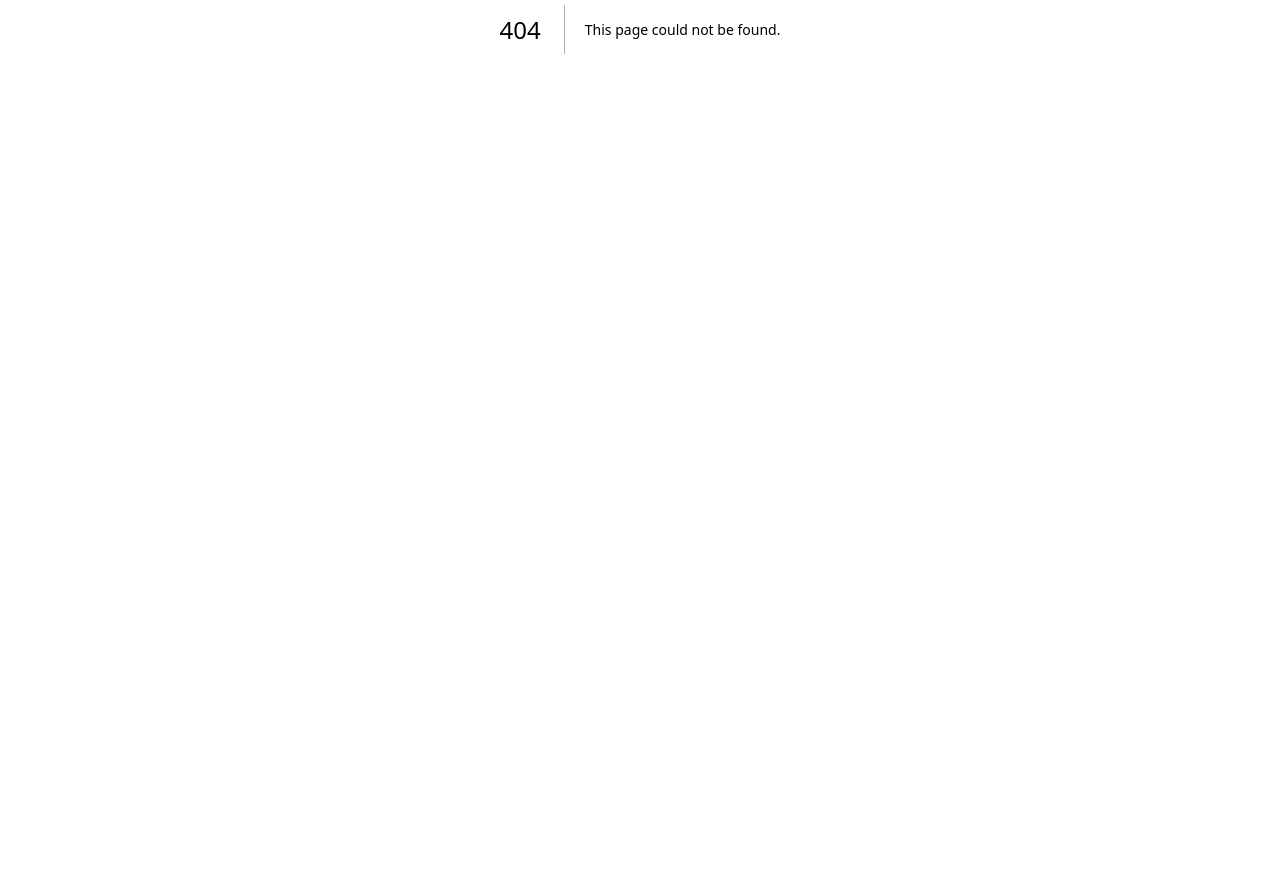
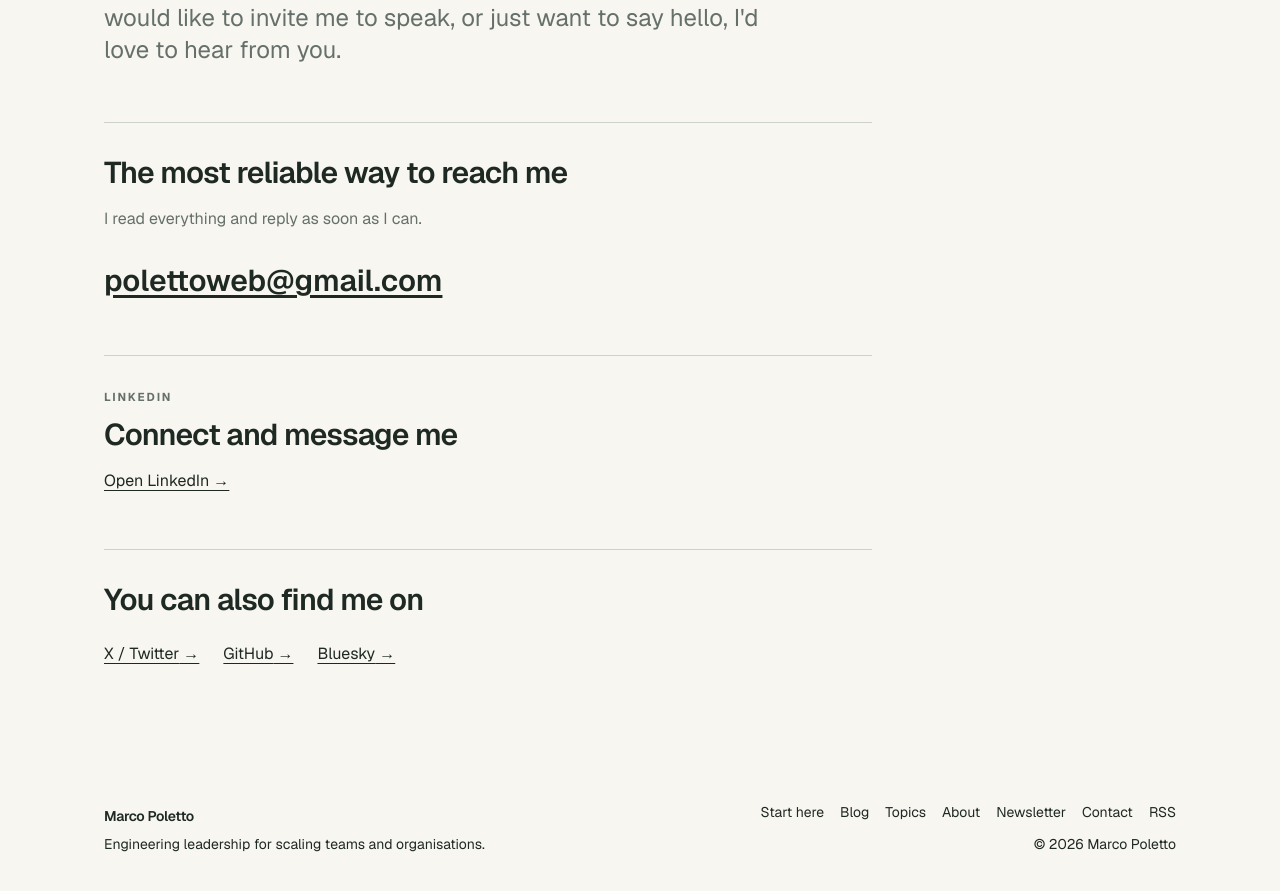
Before and after one commit to polettoweb/poletto-dev-rebuild, a Next.js app: page /contact in a window 1280 px wide. Before the commit this address had no page. Shown: the part 371-1262 px from the top of the page. Before the commit the page ends 800 px from the top, so only its background shows below. Built offline with nearby package versions, Linux system fonts and the light colour scheme.

Commit message:
feat: add direct contact page

```diff
--- /dev/null
+++ b/src/app/contact/page.tsx
@@ -0,0 +1,92 @@
+import type { Metadata } from "next";
+
+import { PageContainer } from "@/components/layout/PageContainer";
+import { SiteFooter } from "@/components/layout/SiteFooter";
+import { SiteHeader } from "@/components/layout/SiteHeader";
+
+export const metadata: Metadata = {
+  title: "Get in Touch | Marco Poletto",
+  description:
+    "Contact Marco Poletto about engineering leadership, organisational scaling, speaking, or collaboration.",
+};
+
+const socialLinks = [
+  { href: "https://x.com/GamerSince8bit", label: "X / Twitter" },
+  { href: "https://github.com/polettoweb", label: "GitHub" },
+  { href: "https://bsky.app/profile/poletto.dev", label: "Bluesky" },
+];
+
+export default function ContactPage() {
+  return (
+    <>
+      <SiteHeader />
+      <main>
+        <PageContainer className="py-16 sm:py-24">
+          <article className="max-w-3xl">
+            <p className="eyebrow">Get in touch</p>
+            <h1 className="mt-5 text-5xl font-semibold leading-[1.05] tracking-tight sm:text-7xl">
+              Let&apos;s compare notes.
+            </h1>
+            <p className="mt-7 max-w-2xl text-xl leading-8 text-[var(--muted)] sm:text-2xl">
+              Whether you&apos;re hiring for a Director or Head of Engineering role,
+              want to discuss scaling an engineering organisation, would like to
+              invite me to speak, or just want to say hello, I&apos;d love to hear
+              from you.
+            </p>
+
+            <section className="mt-14 border-t border-[var(--line)] pt-8" aria-labelledby="contact-methods-heading">
+              <h2 id="contact-methods-heading" className="text-3xl font-semibold tracking-tight">
+                The most reliable way to reach me
+              </h2>
+              <p className="mt-4 max-w-xl text-[var(--muted)]">
+                I read everything and reply as soon as I can.
+              </p>
+              <a
+                href="mailto:polettoweb@gmail.com"
+                className="mt-8 inline-block text-2xl font-semibold underline underline-offset-4 sm:text-3xl"
+              >
+                polettoweb@gmail.com
+              </a>
+            </section>
+
+            <section className="mt-14 border-t border-[var(--line)] pt-8" aria-labelledby="linkedin-heading">
+              <p className="eyebrow">LinkedIn</p>
+              <h2 id="linkedin-heading" className="mt-3 text-3xl font-semibold tracking-tight">
+                Connect and message me
+              </h2>
+              <a
+                href="https://www.linkedin.com/in/marco-poletto-96853774/"
+                target="_blank"
+                rel="noreferrer"
+                className="link-arrow mt-4 inline-block"
+              >
+                Open LinkedIn →
+              </a>
+            </section>
+
+            <section className="mt-14 border-t border-[var(--line)] pt-8" aria-labelledby="elsewhere-heading">
+              <h2 id="elsewhere-heading" className="text-3xl font-semibold tracking-tight">
+                You can also find me on
+              </h2>
+              <ul className="mt-6 flex flex-wrap gap-x-6 gap-y-3">
+                {socialLinks.map((link) => (
+                  <li key={link.href}>
+                    <a
+                      href={link.href}
+                      target="_blank"
+                      rel="noreferrer"
+                      className="link-arrow"
+                    >
+                      {link.label} →
+                    </a>
+                  </li>
+                ))}
+              </ul>
+            </section>
+          </article>
+        </PageContainer>
+      </main>
+      <SiteFooter />
+    </>
+  );
+}
```
Also changed, not shown: 1 other file (tests, documents, lock files or other folders).
